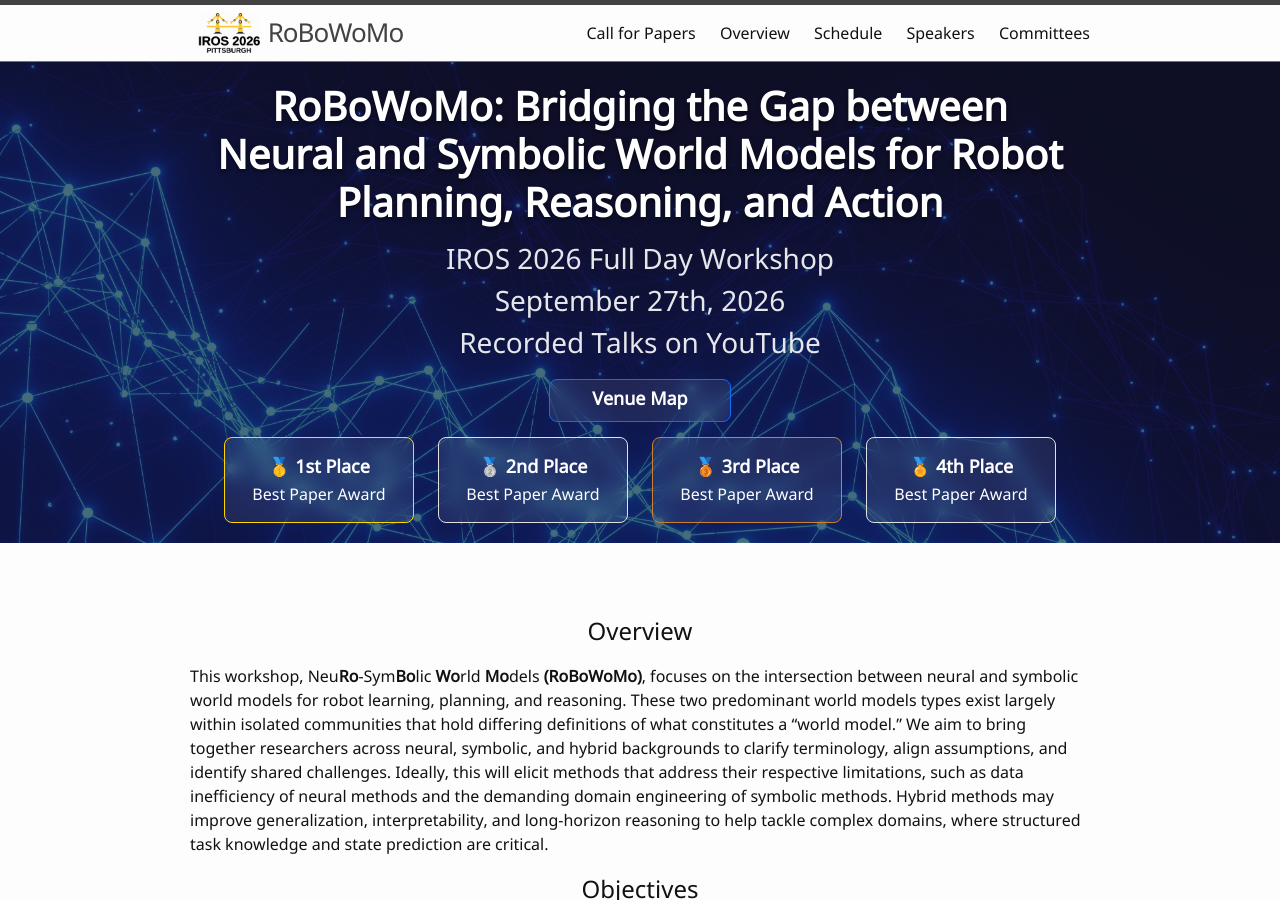
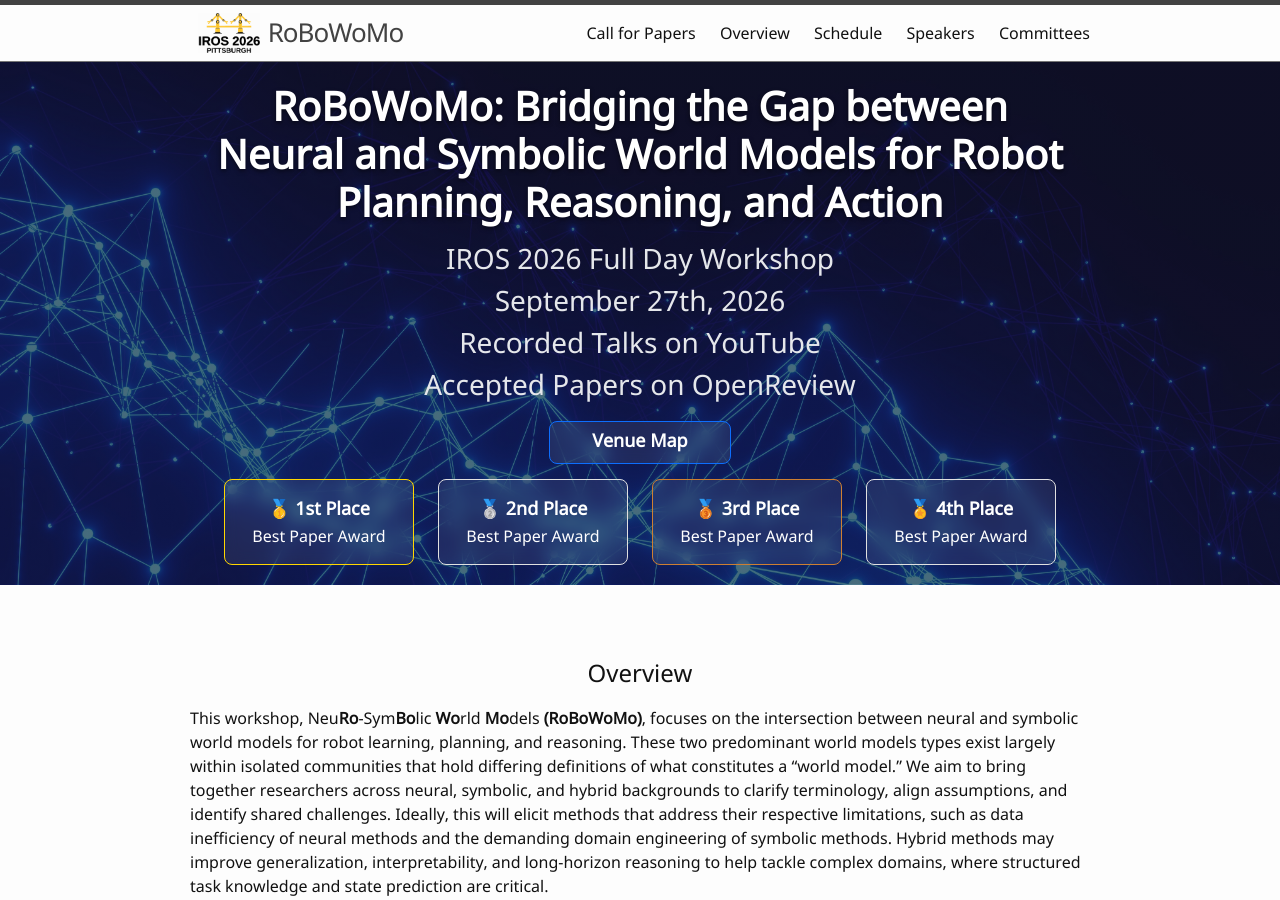
Before and after one commit to worldmodelworkshop/worldmodelworkshop.github.io, a Jekyll site: the page built from index.md, in a window 1280 px wide and 900 px high. Built offline with Jekyll 4.4.1, drawn with Linux system fonts in a browser that asks for light colours.

Commit message:
Add link to OpenReview on header

```diff
--- a/_layouts/default.html
+++ b/_layouts/default.html
@@ -16,6 +16,11 @@
         <p class="hero-subtitle">
           <a href="{{ page.hero_youtube_link}}" target="_blank" rel="noopener noreferrer">
             {{ page.hero_youtube }}
+          </a>
+        </p>
+        <p class="hero-subtitle">
+          <a href="{{ page.hero_openreview_link}}" target="_blank" rel="noopener noreferrer">
+            {{ page.hero_openreview }}
           </a>
         </p>
         <!-- <p class="hero-subtitle">
--- a/index.md
+++ b/index.md
@@ -7,6 +7,8 @@ hero_meeting_link: https://osu.zoom.us/j/99116746152?pwd=culdjcQ75N9YA41cWeaWuv6
 hero_alert: "Room 406, 8:30 - 5:30"
 hero_youtube: "Recorded Talks on YouTube"
 hero_youtube_link: https://www.youtube.com/@RoBoWoMo
+hero_openreview: "Accepted Papers on OpenReview"
+hero_openreview_link: https://openreview.net/group?id=IEEE.org/IROS/2026/Workshop/RoBoWoMo#tab-accept-poster-spotlight
 ---
 
 {% include overview.html %}
```
